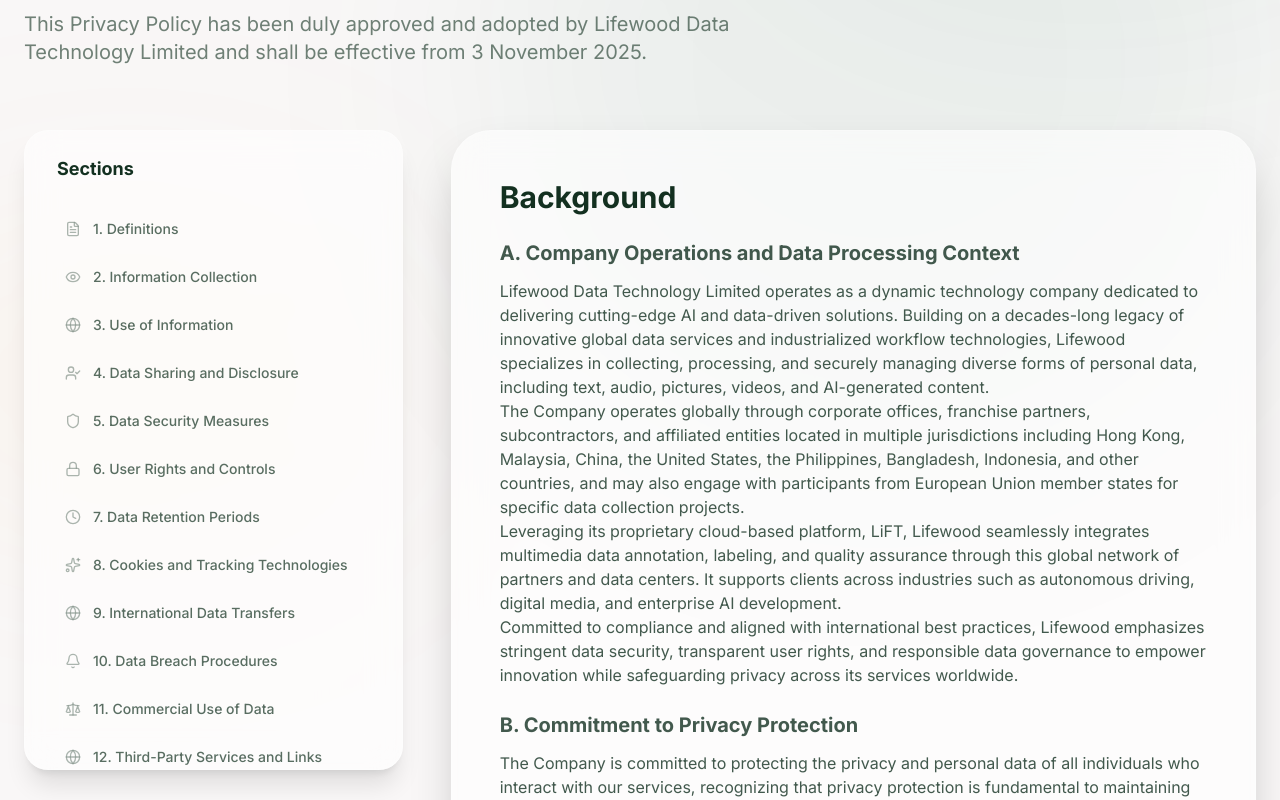
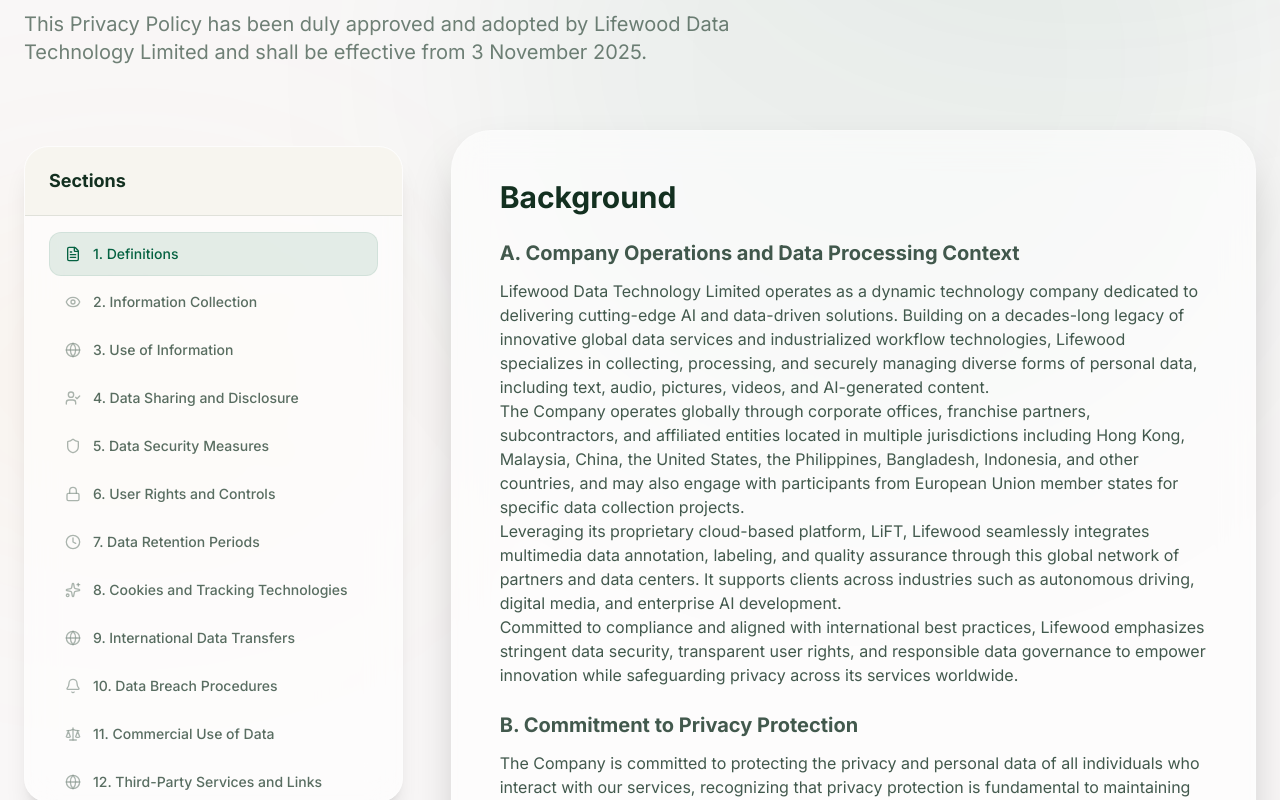
Before and after one commit to FrancisDave123/Lifewood-WebDev, a React (Vite) app: page /privacy-policy in a window 1280 px wide. Shown: the part 340-1140 px from the top of the page. Built offline with nearby package versions, Linux system fonts and the light colour scheme; no server answers.

Commit message:
Refine legal page TOC layout, scrollspy, and scroll containment

```diff
--- a/components/LegalDocumentSidebar.tsx
+++ b/components/LegalDocumentSidebar.tsx
@@ -1,4 +1,4 @@
-import React, { useEffect, useState } from 'react';
+import React, { useEffect, useRef, useState } from 'react';
 import type { LucideIcon } from 'lucide-react';
 
 interface LegalSectionItem {
@@ -19,6 +19,8 @@
   sections
 }) => {
   const [showSidebarTitle, setShowSidebarTitle] = useState(false);
+  const [activeSectionId, setActiveSectionId] = useState<string>(sections[0]?.id ?? '');
+  const scrollContainerRef = useRef<HTMLDivElement>(null);
 
   useEffect(() => {
     const target = document.getElementById(headerTargetId);
@@ -41,34 +43,103 @@
     return () => observer.disconnect();
   }, [headerTargetId]);
 
+  useEffect(() => {
+    if (!sections.length) return;
+
+    const updateActiveSection = () => {
+      const threshold = 220;
+      let currentId = sections[0].id;
+
+      for (const section of sections) {
+        const element = document.getElementById(section.id);
+        if (!element) continue;
+
+        const rect = element.getBoundingClientRect();
+        if (rect.top <= threshold) {
+          currentId = section.id;
+        } else {
+          break;
+        }
+      }
+
+      setActiveSectionId((previous) => (previous === currentId ? previous : currentId));
+    };
+
+    updateActiveSection();
+    window.addEventListener('scroll', updateActiveSection, { passive: true });
+    window.addEventListener('resize', updateActiveSection);
+
+    return () => {
+      window.removeEventListener('scroll', updateActiveSection);
+      window.removeEventListener('resize', updateActiveSection);
+    };
+  }, [sections]);
+
   return (
-    <div className="lg:col-span-4 sticky top-32 hidden lg:block self-start">
-      <div className="glass-card rounded-3xl p-6 border-white/20 shadow-xl max-h-[calc(100vh-160px)] overflow-y-auto custom-scrollbar">
-        <div
-          className={`sticky top-0 z-20 overflow-hidden rounded-b-2xl bg-[#f7f5ef] shadow-[0_14px_28px_rgba(19,48,32,0.08)] transition-all duration-500 ease-out dark:bg-[#08110d] ${
-            showSidebarTitle ? 'mb-6 max-h-28 opacity-100 translate-y-0' : 'mb-0 max-h-0 opacity-0 -translate-y-3'
-          }`}
-          aria-hidden={!showSidebarTitle}
-        >
-          <div className="border-b border-lifewood-serpent/10 px-1 pb-4 pt-2 dark:border-white/10">
-            <p className="text-[11px] font-black uppercase tracking-[0.24em] text-lifewood-green dark:text-lifewood-yellow">
+    <div className="lg:col-span-4 sticky top-32 hidden lg:flex lg:max-h-[calc(100vh-8rem)] lg:flex-col self-start">
+      <div
+        className={`flex-shrink-0 px-1 pb-4 transition-all duration-500 ease-out ${
+          showSidebarTitle ? 'max-h-24 opacity-100 translate-y-0' : 'max-h-0 opacity-0 -translate-y-3 pointer-events-none'
+        }`}
+        aria-hidden={!showSidebarTitle}
+      >
+        <div className="flex items-start gap-3">
+          <div className="mt-1 h-12 w-1.5 rounded-full bg-gradient-to-b from-lifewood-green to-lifewood-saffron" />
+          <div className="min-w-0">
+            <p className="text-[10px] font-black uppercase tracking-[0.26em] text-lifewood-green dark:text-lifewood-yellow">
               Document
             </p>
-            <h3 className="mt-2 text-2xl font-black tracking-tight text-lifewood-serpent dark:text-white">
+            <h3 className="mt-1 text-2xl font-black tracking-tight text-lifewood-serpent dark:text-white">
               {title}
             </h3>
           </div>
         </div>
+      </div>
 
-        <h3 className="text-lg font-bold mb-6 px-2 text-lifewood-serpent dark:text-white">Sections</h3>
-        <nav className="space-y-1">
+      <div
+        ref={scrollContainerRef}
+        onWheel={(event) => {
+          const container = scrollContainerRef.current;
+          if (!container) return;
+
+          const canScroll = container.scrollHeight > container.clientHeight;
+          if (!canScroll) return;
+
+          event.preventDefault();
+          event.stopPropagation();
+          container.scrollTop += event.deltaY;
+        }}
+        className="glass-card min-h-0 flex-1 rounded-3xl border-white/20 shadow-xl overflow-y-auto overscroll-contain custom-scrollbar"
+      >
+        <div
+          className="sticky top-0 z-20 mb-4 border-b border-lifewood-serpent/10 bg-[#f7f5ef] px-6 py-5 dark:border-white/10 dark:bg-[#08110d]"
+        >
+          <h3 className="text-lg font-bold text-lifewood-serpent dark:text-white">Sections</h3>
+        </div>
+        <nav className="space-y-1 px-6 pb-6">
           {sections.map((section) => (
             <a
               key={section.id}
               href={`#${section.id}`}
-              className="flex items-center gap-3 px-4 py-3 rounded-xl hover:bg-lifewood-green/10 hover:text-lifewood-green transition-all group text-sm font-medium text-lifewood-serpent/70 dark:text-white/70"
+              onClick={(event) => {
+                event.preventDefault();
+                setActiveSectionId(section.id);
+                const target = document.getElementById(section.id);
+                if (!target) return;
+
+                const offset = 120;
+                const top = target.getBoundingClientRect().top + window.scrollY - offset;
+                window.scrollTo({ top, behavior: 'smooth' });
+              }}
+              className={`flex items-center gap-3 px-4 py-3 rounded-xl transition-all duration-300 group text-sm font-medium ${
+                activeSectionId === section.id
+                  ? 'bg-lifewood-green/10 text-lifewood-green shadow-[inset_0_0_0_1px_rgba(4,98,65,0.08)] dark:bg-white/10 dark:text-lifewood-yellow'
+                  : 'text-lifewood-serpent/70 hover:bg-lifewood-green/10 hover:text-lifewood-green dark:text-white/70 dark:hover:text-lifewood-yellow'
+              }`}
             >
-              <section.icon className="w-4 h-4 opacity-50 group-hover:opacity-100" />
+              <section.icon className={`w-4 h-4 transition-opacity duration-300 ${
+                activeSectionId === section.id ? 'opacity-100' : 'opacity-50 group-hover:opacity-100'
+              }`} />
               {section.title}
             </a>
           ))}
```
